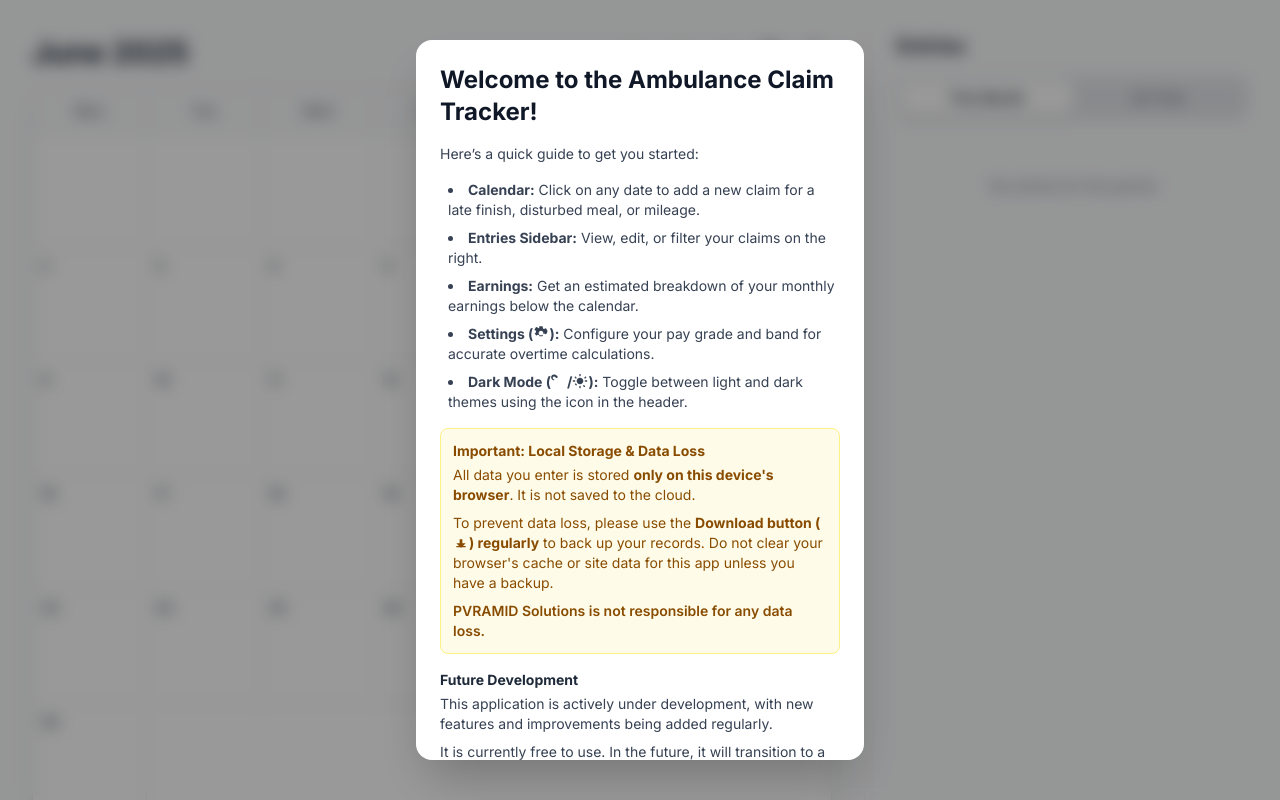
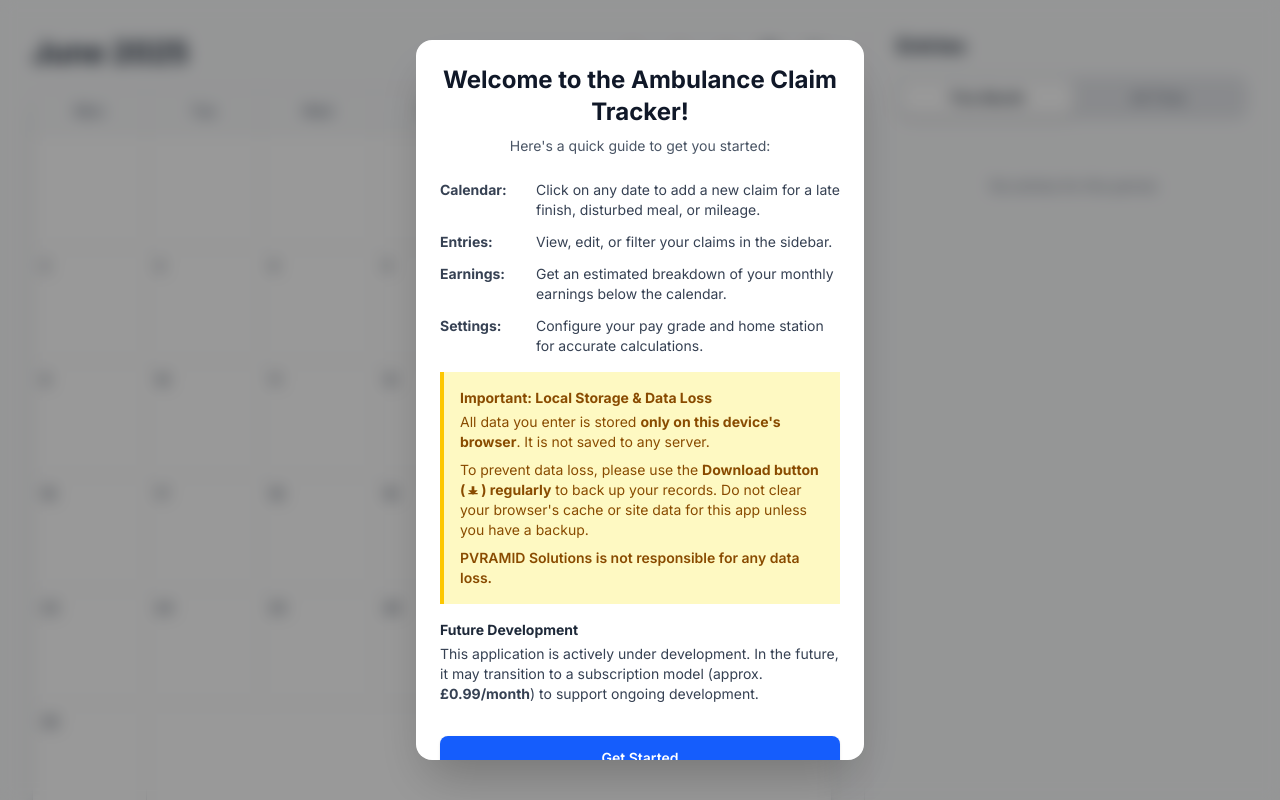
Before and after one commit to PVRAMID/ambulance-track, a Next.js app: page / in a window 1280 px wide. Shown: the top 800 px of the page. Built offline with nearby package versions, Linux system fonts and the light colour scheme.

Commit message:
Update WelcomeModal.js

```diff
--- a/src/app/components/WelcomeModal.js
+++ b/src/app/components/WelcomeModal.js
@@ -7,36 +7,34 @@ const WelcomeModal = ({ isOpen, onClose }) => {
     return (
         <Modal isOpen={isOpen} onClose={onClose}>
             <div className="p-6">
-                <h2 className="text-2xl font-bold text-gray-900 dark:text-gray-100 mb-4">Welcome to the Ambulance Claim Tracker!</h2>
+                <div className="text-center">
+                    <h2 className="text-2xl font-bold text-gray-900 dark:text-white mb-2">Welcome to the Ambulance Claim Tracker!</h2>
+                    <p className="text-sm text-gray-600 dark:text-gray-400">Here&apos;s a quick guide to get you started:</p>
+                </div>
 
-                <div className="space-y-4 text-gray-700 dark:text-gray-300 text-sm">
-                    <p>Here’s a quick guide to get you started:</p>
-                    <ul className="list-disc list-inside space-y-2 pl-2">
-                        <li><b>Calendar:</b> Click on any date to add a new claim for a late finish, disturbed meal, or mileage.</li>
-                        <li><b>Entries Sidebar:</b> View, edit, or filter your claims on the right.</li>
-                        <li><b>Earnings:</b> Get an estimated breakdown of your monthly earnings below the calendar.</li>
-                        <li><b>Settings (<Icon path={ICONS.Settings} className="w-4 h-4 inline-block -mt-1"/>):</b> Configure your pay grade and band for accurate overtime calculations.</li>
-                        <li><b>Dark Mode (<Icon path={ICONS.Moon} className="w-4 h-4 inline-block -mt-1"/>/<Icon path={ICONS.Sun} className="w-4 h-4 inline-block -mt-1"/>):</b> Toggle between light and dark themes using the icon in the header.</li>
+                <div className="space-y-4 text-gray-700 dark:text-gray-300 text-sm mt-6">
+                    <ul className="space-y-3">
+                        <li className="flex items-start"><b className="w-24 shrink-0">Calendar:</b><span>Click on any date to add a new claim for a late finish, disturbed meal, or mileage.</span></li>
+                        <li className="flex items-start"><b className="w-24 shrink-0">Entries:</b><span>View, edit, or filter your claims in the sidebar.</span></li>
+                        <li className="flex items-start"><b className="w-24 shrink-0">Earnings:</b><span>Get an estimated breakdown of your monthly earnings below the calendar.</span></li>
+                        <li className="flex items-start"><b className="w-24 shrink-0">Settings:</b><span>Configure your pay grade and home station for accurate calculations.</span></li>
                     </ul>
 
-                    <div className="p-3 bg-yellow-50 dark:bg-yellow-900/20 border border-yellow-200 dark:border-yellow-500/30 rounded-lg text-yellow-800 dark:text-yellow-200">
+                    <div className="p-4 bg-yellow-100 dark:bg-yellow-900/30 border-l-4 border-yellow-400 dark:border-yellow-500 text-yellow-800 dark:text-yellow-200">
                         <h4 className="font-bold mb-1">Important: Local Storage & Data Loss</h4>
-                        <p>All data you enter is stored <strong>only on this device's browser</strong>. It is not saved to the cloud.</p>
-                        <p className="mt-2">To prevent data loss, please use the <strong>Download button (<Icon path={ICONS.Download} className="w-4 h-4 inline-block -mt-1"/>) regularly</strong> to back up your records. Do not clear your browser's cache or site data for this app unless you have a backup.</p>
+                        <p>All data you enter is stored <strong>only on this device&apos;s browser</strong>. It is not saved to any server.</p>
+                        <p className="mt-2">To prevent data loss, please use the <strong>Download button (<Icon path={ICONS.Download} className="w-4 h-4 inline-block -mt-1"/>) regularly</strong> to back up your records. Do not clear your browser&apos;s cache or site data for this app unless you have a backup.</p>
                         <p className="mt-2 font-semibold">PVRAMID Solutions is not responsible for any data loss.</p>
                     </div>
 
                     <div>
                         <h4 className="font-bold text-gray-800 dark:text-gray-200 mb-1">Future Development</h4>
-                        <p>This application is actively under development, with new features and improvements being added regularly.</p>
-                         <p className="mt-2">It is currently free to use. In the future, it will transition to a subscription model priced at approximately <strong>£0.99 per month</strong> to support ongoing development.</p>
+                        <p>This application is actively under development. In the future, it may transition to a subscription model (approx. <strong>£0.99/month</strong>) to support ongoing development.</p>
                     </div>
-
-                    <p className="text-xs text-gray-500 dark:text-gray-400 pt-2">This welcome message will only appear once.</p>
                 </div>
 
-                <div className="mt-6 text-right">
-                    <button onClick={onClose} className="px-5 py-2 text-sm font-semibold text-white bg-blue-600 rounded-lg hover:bg-blue-700 transition-colors shadow-sm">Get Started</button>
+                <div className="mt-8 text-right">
+                    <button onClick={onClose} className="w-full px-5 py-3 text-sm font-semibold text-white bg-blue-600 rounded-lg hover:bg-blue-700 transition-colors shadow-sm">Get Started</button>
                 </div>
             </div>
         </Modal>
```
